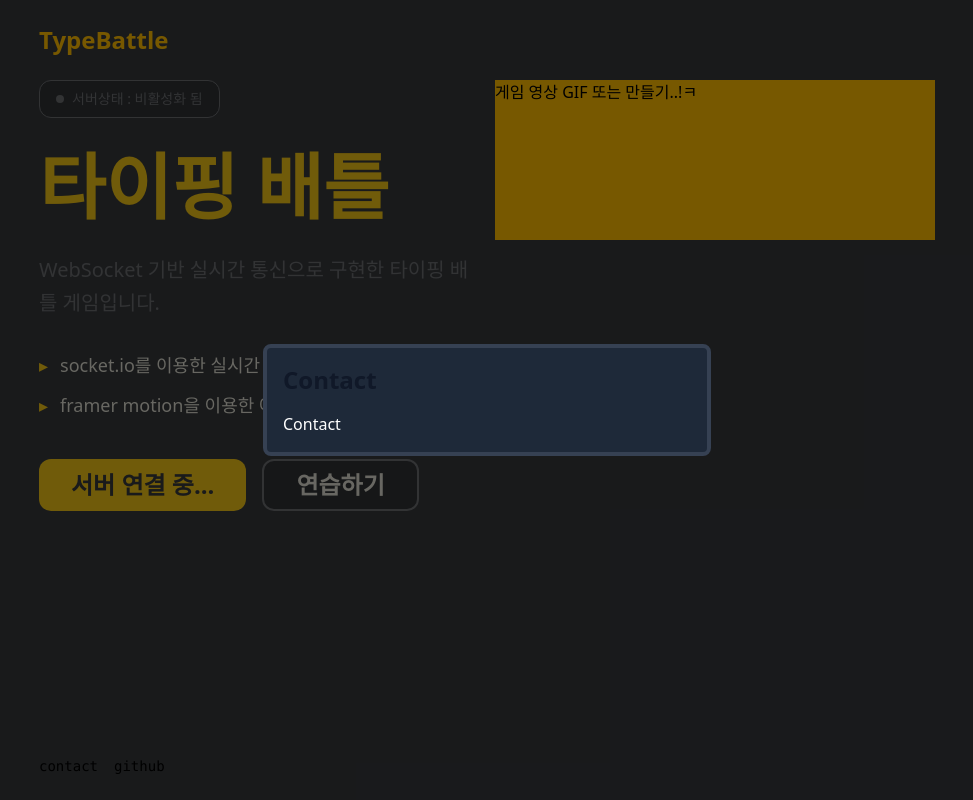
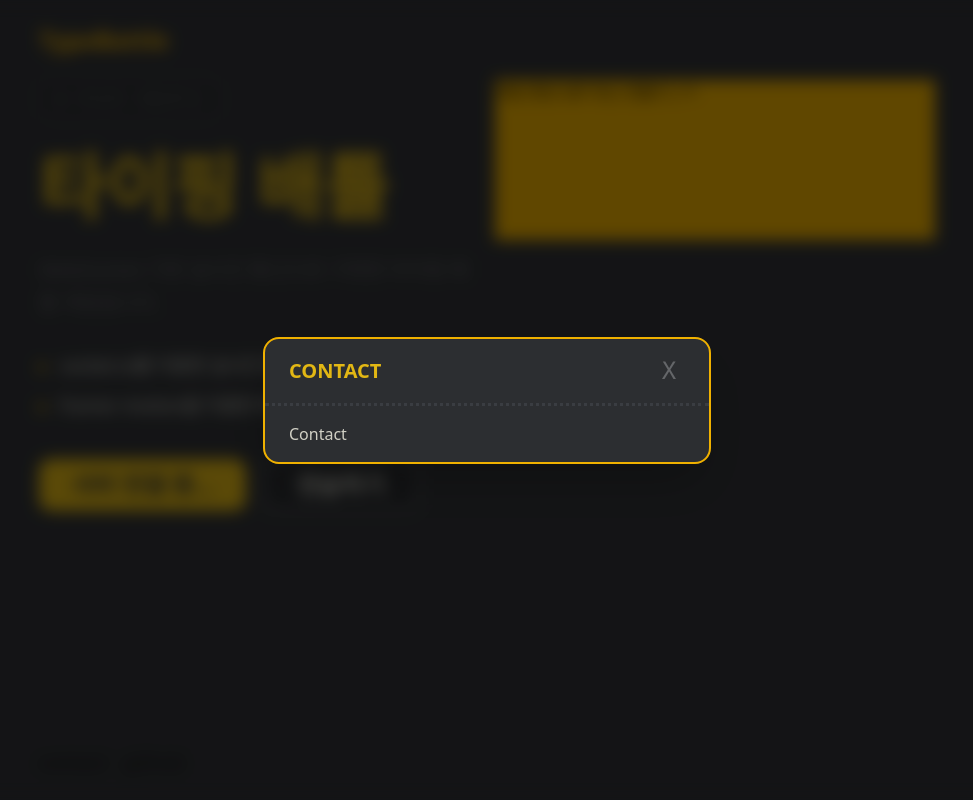
Before and after one commit to thdrudtp15/type_battle_client, a React (Vite) app: page / in a window 1280 px wide. Both pictures are taken after a click on the button "contact". Shown: the whole page, without its empty margins (153-1126 px from the left). Built offline with nearby package versions, Linux system fonts and the light colour scheme; no server answers; the HTML template or start-up script is replaced by a standard one.

Commit message:
feat : 모달 컴포넌트화

```diff
--- a/src/components/game/Input.tsx
+++ b/src/components/game/Input.tsx
@@ -1,6 +1,14 @@
-import React from 'react';
+import React, { useEffect } from 'react';
 import { motion } from 'framer-motion';
 import type { RefObject } from 'react';
+
+type InputProps = {
+    inputRef: RefObject<HTMLInputElement | null>;
+    handleComplete: (e: React.KeyboardEvent<HTMLInputElement>) => void;
+    handleKeyDown: (e: React.KeyboardEvent<HTMLInputElement>) => void;
+    disabled: boolean;
+    placeholder: string;
+};
 
 const Input = React.memo(
     ({
@@ -8,14 +16,14 @@ const Input = React.memo(
         inputRef,
         handleComplete,
         handleKeyDown,
-        isCompleted,
-    }: {
-        // setInput: (input: string) => void;
-        inputRef: RefObject<HTMLInputElement | null>;
-        handleComplete: (e: React.KeyboardEvent<HTMLInputElement>) => void;
-        handleKeyDown: (e: React.KeyboardEvent<HTMLInputElement>) => void;
-        isCompleted: boolean;
-    }) => {
+        disabled,
+        placeholder,
+    }: InputProps) => {
+        useEffect(() => {
+            if (!disabled) inputRef.current?.focus();
+            else inputRef.current?.blur();
+        }, [disabled, inputRef]);
+
         return (
             <motion.input
                 initial={{ opacity: 0, y: 20 }}
@@ -25,9 +33,9 @@ const Input = React.memo(
                                rounded-xl p-4 text-[#d1d0c5] text-2xl font-mono
                                focus:border-[#e2b714] focus:outline-none transition-colors"
                 type="text"
-                placeholder={`${isCompleted ? '상대방 입력을 기다려 주세요' : '여기에 입력하세요...'}`}
+                placeholder={placeholder}
                 autoFocus
-                disabled={isCompleted}
+                disabled={disabled}
                 onChange={(e: React.ChangeEvent<HTMLInputElement>) => {
                     handleKeyDown(e as unknown as React.KeyboardEvent<HTMLInputElement>);
                 }}
--- /dev/null
+++ b/src/components/modal/CanceledMatchModal.tsx
@@ -0,0 +1,19 @@
+import React from 'react';
+import Modal from '../ui/Modal';
+
+type CanceledMatchModalProps = {
+    isOpen: boolean;
+    onClose: () => void;
+};
+
+const CanceledMatchModal = React.memo(({ isOpen, onClose }: CanceledMatchModalProps) => {
+    return (
+        <Modal isOpen={isOpen} onClose={onClose} title="매치 취소">
+            <div className="text-center">
+                <p className="text-lg text-[#d1d0c5]">상대방이 게임을 취소했어요.</p>
+            </div>
+        </Modal>
+    );
+});
+
+export default CanceledMatchModal;
--- /dev/null
+++ b/src/components/modal/ContactModal.tsx
@@ -0,0 +1,19 @@
+import React from 'react';
+import Modal from '../ui/Modal';
+
+type ContactModalProps = {
+    isOpen: boolean;
+    onClose: () => void;
+};
+
+const ContactModal = React.memo(({ isOpen, onClose }: ContactModalProps) => {
+    return (
+        <Modal isOpen={isOpen} onClose={onClose} title="CONTACT">
+            <div>
+                <h2>Contact</h2>
+            </div>
+        </Modal>
+    );
+});
+
+export default ContactModal;
--- /dev/null
+++ b/src/components/modal/FoundMatchModal.tsx
@@ -0,0 +1,20 @@
+import Modal from '../ui/Modal';
+import React from 'react';
+
+type FoundMatchModalProps = {
+    isOpen: boolean;
+    matchCountdown: number;
+};
+
+const FoundMatchModal = React.memo(({ isOpen, matchCountdown }: FoundMatchModalProps) => {
+    return (
+        <Modal isOpen={isOpen} title="매치 찾기">
+            <div className="text-center">
+                <p className="text-lg text-[#d1d0c5]">매치가 찾아졌어요.</p>
+                <p className="text-lg text-[#d1d0c5]">게임이 {matchCountdown}초 후에 시작됩니다.</p>
+            </div>
+        </Modal>
+    );
+});
+
+export default FoundMatchModal;
--- a/src/components/modal/ResultModal.tsx
+++ b/src/components/modal/ResultModal.tsx
@@ -1,5 +1,6 @@
 import Modal from '../ui/Modal';
 
+import React from 'react';
 import type { Players } from '../../types/players';
 
 type ResultModalProps = {
@@ -11,11 +12,11 @@ type ResultModalProps = {
     };
 };
 
-const ResultModal = ({ isOpen, onClose, matchResult }: ResultModalProps) => {
+const ResultModal = React.memo(({ isOpen, onClose, matchResult }: ResultModalProps) => {
     const { player, opponent } = matchResult;
 
     return (
-        <Modal isOpen={isOpen} onClose={onClose}>
+        <Modal isOpen={isOpen} onClose={onClose} title="RESULT">
             <div className="flex gap-4">
                 <div>
                     <p>내 점수</p>
@@ -28,5 +29,5 @@ const ResultModal = ({ isOpen, onClose, matchResult }: ResultModalProps) => {
             </div>
         </Modal>
     );
-};
+});
 export default ResultModal;
--- a/src/components/ui/Footer.tsx
+++ b/src/components/ui/Footer.tsx
@@ -2,8 +2,7 @@
 // 콘텍트 누르면 모달 띄우기
 import { useState } from 'react';
 import { Link } from 'react-router-dom';
-
-import Modal from './Modal';
+import ContactModal from '../modal/ContactModal';
 
 const Footer = () => {
     const [isContactModalOpen, setIsContactModalOpen] = useState(false);
@@ -12,20 +11,19 @@ const Footer = () => {
         <>
             <footer className="flex items-center gap-4 py-6 text-md  text-bold">
                 <button
-                    className="hover:text-white cursor-pointer transition duration-300 text-sm font-mono"
+                    className="hover:text-[#e2b714] cursor-pointer transition-all duration-200 text-lg font-normal tracking-wider opacity-80 hover:opacity-100"
                     onClick={() => setIsContactModalOpen(true)}
                 >
                     contact
                 </button>
-                <Link to="/" className="hover:text-white cursor-pointer transition duration-300 text-sm font-mono">
+                <Link
+                    to="/"
+                    className="hover:text-[#e2b714] cursor-pointer transition-all duration-200 text-lg font-normal tracking-wider opacity-80 hover:opacity-100"
+                >
                     github
                 </Link>
             </footer>
-            <Modal onClose={() => setIsContactModalOpen(false)} isOpen={isContactModalOpen}>
-                <div>
-                    <h2>Contact</h2>
-                </div>
-            </Modal>
+            <ContactModal isOpen={isContactModalOpen} onClose={() => setIsContactModalOpen(false)} />
         </>
     );
 };
--- a/src/components/ui/Modal.tsx
+++ b/src/components/ui/Modal.tsx
@@ -1,8 +1,17 @@
 import { motion, AnimatePresence } from 'framer-motion';
 import React from 'react';
 
-const Modal = React.memo(
-    ({ children, onClose, isOpen }: { children: React.ReactNode; onClose?: () => void; isOpen: boolean }) => {
+type ModalProps = {
+    children: React.ReactNode;
+    onClose?: () => void;
+    isOpen: boolean;
+    title?: string;
+};
+
+const Modal = ({ children, onClose, isOpen, title }: ModalProps) => {
+    //==============
+    // 배경 클릭 이벤트 핸들러
+    //==============
     const clickBackground = (e: React.MouseEvent<HTMLDivElement>) => {
         if (e.target === e.currentTarget && onClose) {
             onClose();
@@ -16,20 +25,39 @@ const Modal = React.memo(
                     initial={{ opacity: 0 }}
                     animate={{ opacity: 1 }}
                     exit={{ opacity: 0 }}
-                        transition={{ duration: 0.3 }}
-                        className="absolute h-screen w-screen top-0 left-0 bg-black/50 flex justify-center items-center"
+                    transition={{ duration: 0.15 }}
+                    className="fixed inset-0 z-50  bg-black/60 backdrop-blur-sm flex justify-center items-center p-4"
                     onClick={clickBackground}
                 >
                     {/** 모달 콘텐츠 */}
-                        <div className="bg-gray-800 text-white p-4 rounded-lg border border-gray-700 border-[4px] w-full max-w-md">
-                            <h2 className="text-2xl font-bold mb-4 text-gray-900">Contact</h2>
-                            {children}
+                    <motion.div
+                        initial={{ scale: 0.95, opacity: 0, y: 10 }}
+                        animate={{ scale: 1, opacity: 1, y: 0 }}
+                        exit={{ scale: 0.95, opacity: 0, y: 10 }}
+                        transition={{ duration: 0.15, ease: 'easeOut' }}
+                        className="bg-[#2c2e31] border-2 border-yellow-500 text-[#d1d0c5] rounded-2xl w-full max-w-md shadow-2xl overflow-hidden"
+                    >
+                        {/* 헤더 */}
+                        <div className="px-6 py-4 border-b border-dotted border-b-3 border-[#3a3d42] flex items-center justify-between">
+                            <h2 className="text-xl font-semibold text-[#e2b714]">{title || '타이틀 입력하기'}</h2>
+                            {onClose && (
+                                <button
+                                    onClick={onClose}
+                                    className="text-[#646669] font-mono text-bold cursor-pointer hover:text-[#d1d0c5] transition-colors duration-200 text-2xl leading-none w-8 h-8 flex items-center justify-center rounded-lg hover:bg-[#3a3d42]"
+                                    aria-label="닫기"
+                                >
+                                    X
+                                </button>
+                            )}
                         </div>
+
+                        {/* 콘텐츠 */}
+                        <div className="px-6 py-4">{children}</div>
+                    </motion.div>
                 </motion.div>
             )}
         </AnimatePresence>
     );
-    }
-);
+};
 
-export default Modal;
+export default React.memo(Modal);
--- a/src/hooks/useSocket.ts
+++ b/src/hooks/useSocket.ts
@@ -31,6 +31,7 @@ const useSocket = () => {
         setMatchCountdown(0);
         setMatchLog(null);
         setMatchRemainingTime({ matchPlayTime: 0, remainingTime: 0 });
+        setMatchResult(null);
     };
 
     useEffect(() => {
@@ -150,6 +151,7 @@ const useSocket = () => {
         roomId,
         matchLog,
         matchResult,
+        resetGame,
     };
 };
 
--- a/src/types/socketStatus.ts
+++ b/src/types/socketStatus.ts
@@ -1,9 +1,7 @@
-export type SocketStatus = string;
-// | 'disconnected'
-// | 'connected'
-// | 'connecting'
-// | 'waiting'
-// | 'playing'
-// | 'matched'
-// | 'result'
-// | 'error';
+export type SocketStatus =
+    | 'disconnected' // 연결 해제
+    | 'connected' // 연결 성공
+    | 'finding_match' // 매칭 요청
+    | 'match_start' // 게임 시작
+    | 'match_result' // 게임 결과
+    | 'found_match'; // 매칭 찾기 성공 시.
```
Also changed, not shown: src/components/Match.tsx (+21 -3 lines), src/pages/Home.tsx (+15 -10 lines). Lines whose indentation alone changed are shown as unchanged.
